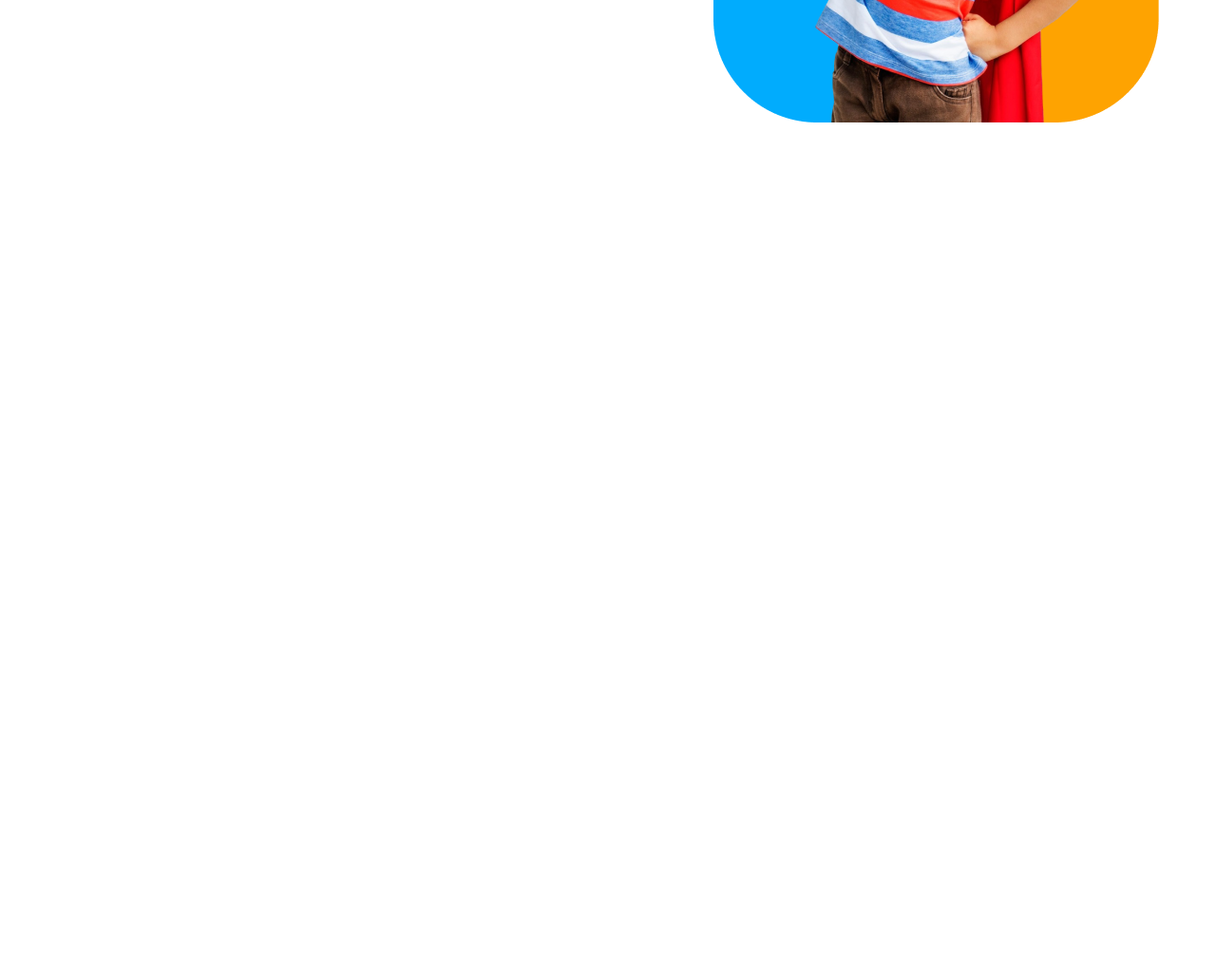
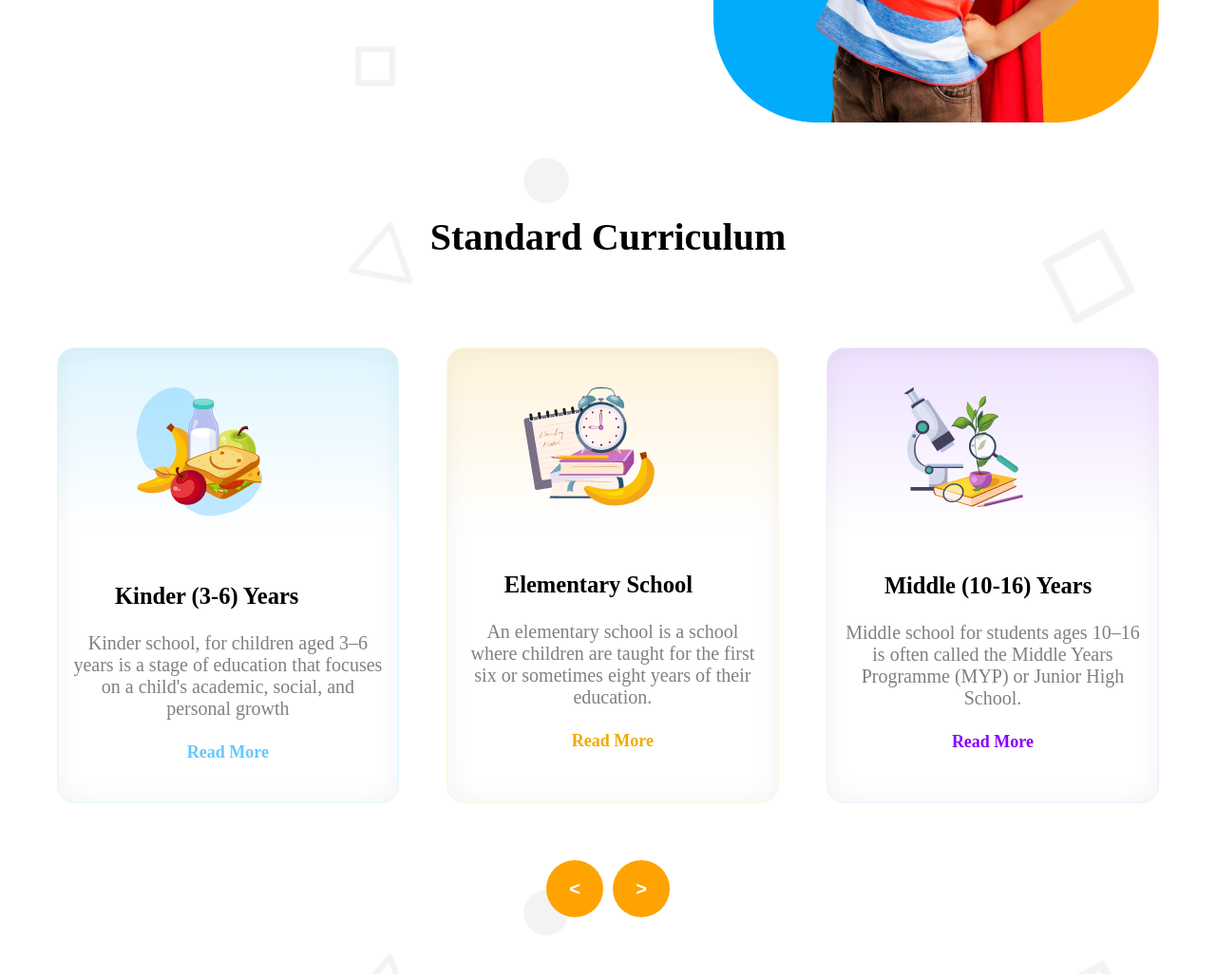
Before and after one commit to Mahmuda-07/Assignment-02, a plain HTML site: page index.html in a window 1280 px wide. Shown: the part 518-1547 px from the top of the page at 95% size. Before the commit the page ends 800 px from the top, so only its background shows below. Drawn offline with Linux system fonts and the light colour scheme.

Commit message:
curriculum section

```diff
--- a/index.html
+++ b/index.html
@@ -5,6 +5,14 @@
     <meta name="viewport" content="width=device-width, initial-scale=1.0">
     <title>B11-A2-Kids-School</title>
     <link rel="stylesheet" href="style/style.css">
+    <style>
+        .banner{
+            background-image: url('assets/bg.png');
+        }
+       .Curriculum {
+            background-image: url('assets/bg.png');
+        }
+    </style>
 </head>
 <body class="Quicksand">
     <div class="banner">
@@ -37,8 +45,40 @@
                 <img src="assets/hero-kids.png" alt="">
             </div>
             </div>
+    </div>
+    <main>
+        <section class="Curriculum">
+            <h1 class="section-titel">Standard Curriculum</h1>
+            <div class="container">
+            <div class="co-item1">
+                <img class="image" src="assets/kinder.png" alt="">
+                <h3 class="titel"> Kinder (3-6) Years</h3>
+                <p class="description">Kinder school, for children aged 3–6 years is a stage of education that focuses on a child's academic, social, and personal growth</p>
+                    <h4 class="read1">Read More</h4>
+            </div>
+            <div class="co-item2">
+                <img class="image"src="assets/elementary.png" alt="">
+                <h3 class="titel">Elementary School</h3>
+                <p class="description">An elementary school is a school where children are taught for the first six or sometimes eight years of their education. </p>
+                <h4 class="read2">Read More</h4>
+            </div>
+            <div class="co-item3">
+                <img class="image" src="assets/middle.png" alt="">
+                <h3 class="titel">Middle (10-16) Years</h3>
+                <p class="description">Middle school for students ages 10–16 is often called the Middle Years Programme (MYP) or Junior High School. </p>
+                <h4 class="read3">Read More</h4>
+            </div>
 
-    </div>
+        </div>
+        <div class="button">
+            <button class="arrow">&lt</button>
+            <button class="right-arrow arrow">&gt</button>
+
+        </div>
+</section>
+
+    </main>
+
 
 </body>
 </html>
--- a/style/style.css
+++ b/style/style.css
@@ -6,12 +6,10 @@
     max-width: 100%;
     height: auto;
 
+
 }
 .mobile-only{
     display: none;
-}
-.banner{
-    background-image: url("assets/bg.png");
 }
 
 .nav-item{
@@ -108,7 +106,9 @@ height: auto 331px;
         box-sizing: border-box;
         border: 0.5px solid rgb(254, 163, 1);
         position: absolute;
-        width: 880px;
+        position: absolute;
+        width: 870px;
+        right: 0;
         height: 90px;
         left: 0;
         top: 0;
@@ -125,10 +125,13 @@ height: auto 331px;
         visibility: hidden;
     }
     .content{
-        margin-top: 150px;
+         margin-top: 150px;
         flex-direction: column-reverse;
         text-align: center;
-        padding-left: 100px ;
+         padding-left: 120px;
+
+
+
 
     }
     .text{
@@ -136,6 +139,7 @@ height: auto 331px;
         flex-direction: column;
         justify-content: center;
         align-items: center;
+        padding-left: 60px;
 
 
     }
@@ -144,6 +148,137 @@ height: auto 331px;
 
 
     }
+}
+/* Standard Curriculum section */
+.section-titel{
+    color: rgb(0, 0, 0);
+    text-align:center;
+    font-size: 40px;
+    font-weight: 700;
+    gap: 80;
+    padding: 60px 0px 60px 0px;
+}
+.titel{
+    font-size: 24.52px;
+    font-weight: 700;
+    padding-left: 60px;
+    padding-right: 60px;
+}
+.description{
+    color: rgb(128, 128, 128);
+    font-size: 20px;
+    font-weight: 500;
+    text-align: center;
+    padding-left: 15px;
+    padding-right: 15px;
+}
+.container{
+    display: flex;
+}
+.image{
+
+    padding: 40px 80px;
+}
+.co-item1{
+     width: 370px;
+    height: 480px;
+    box-sizing: border-box;
+    border: 0.94px solid rgb(222, 245, 255);
+    border-radius: 18.86px;
+    box-shadow: inset 0px 0px 28.3px 0.94px rgba(0, 0, 0, 0.05);
+    background: linear-gradient(180.00deg, rgb(222, 245, 255),rgba(255, 255, 255, 0) 40%),rgb(255, 255, 255);
+}
+.co-item2{
+    margin-left: 50px;
+    margin-right: 50px;
+     width: 360px;
+    height: 480px;
+    box-sizing: border-box;
+border: 0.94px solid rgb(255, 244, 220);
+border-radius: 18.86px;
+
+box-shadow: inset 0px 0px 28.3px 0.94px rgba(0, 0, 0, 0.05);
+background: linear-gradient(180.00deg, rgb(255, 244, 220),rgba(255, 255, 255, 0) 40%),rgb(255, 255, 255);
+}
+.co-item3{
+     width: 360px;
+    height: 480px;
+    box-sizing: border-box;
+    box-sizing: border-box;
+    border: 0.94px solid rgb(242, 232, 255);
+     border-radius: 18.86px;
+     box-shadow: inset 0px 0px 28.3px 0.94px rgba(0, 0, 0, 0.05);
+    background: linear-gradient(180.00deg, rgb(238, 225, 255),rgba(255, 255, 255, 0) 40%),rgb(255, 255, 255);
+}
+.read1{
+font-size: 18px;
+font-weight: 700;
+text-align: center;
+color:rgb(100, 200, 255)
+
+}
+.read2{
+    font-size: 18px;
+    font-weight: 700;
+    text-align: center;
+    color: rgb(240, 170, 0);
+}
+.read3{
+    font-size: 18px;
+    font-weight: 700;
+    text-align: center;
+    color: rgb(135, 0, 255);
+}
+
+.button{
+display: flex;
+
+flex-direction: row;
+justify-content:center;
+align-items: center;
+gap: 80;
+padding: 60px 0px 60px 0px;
+}
+.arrow{
+    color: rgb(255, 255, 255);
+     font-size: 20px;
+     font-weight: 900;
+     border: none;
+     width: 60px;
+     height: 60px;
+     border-radius: 30px;
+     background: rgb(254, 163, 1);
+}
+.right-arrow{
+    margin-left: 10px;
+}
+/* media query */
+@media screen and (max-width:576px){
+
+
+    .container{
+        display: flex;
+        flex-direction: column;
+        align-items: center;
+        text-align: center;
+        padding-left: 370px;
+        left: 0;
+
+    }
+    .section-titel{
+       padding-left: 220px;
+       margin-bottom: 15px;
+       text-align: center;
+       width: 400px;
+       height: 33px;
+    }
+    .co-item2{
+        margin-top: 10px;
+        margin-bottom: 10px;
+    }
+    .button{
+       visibility: hidden;
+    }
 
 
 }
```
